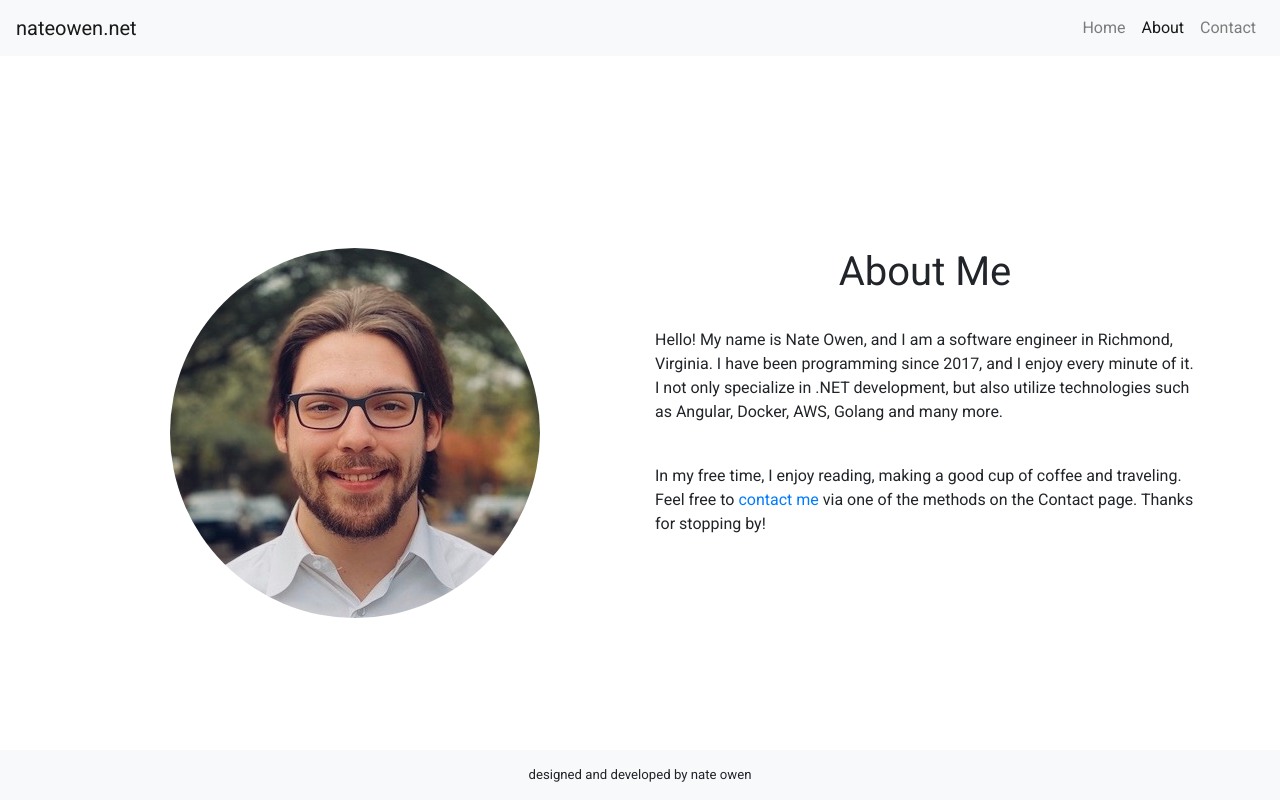
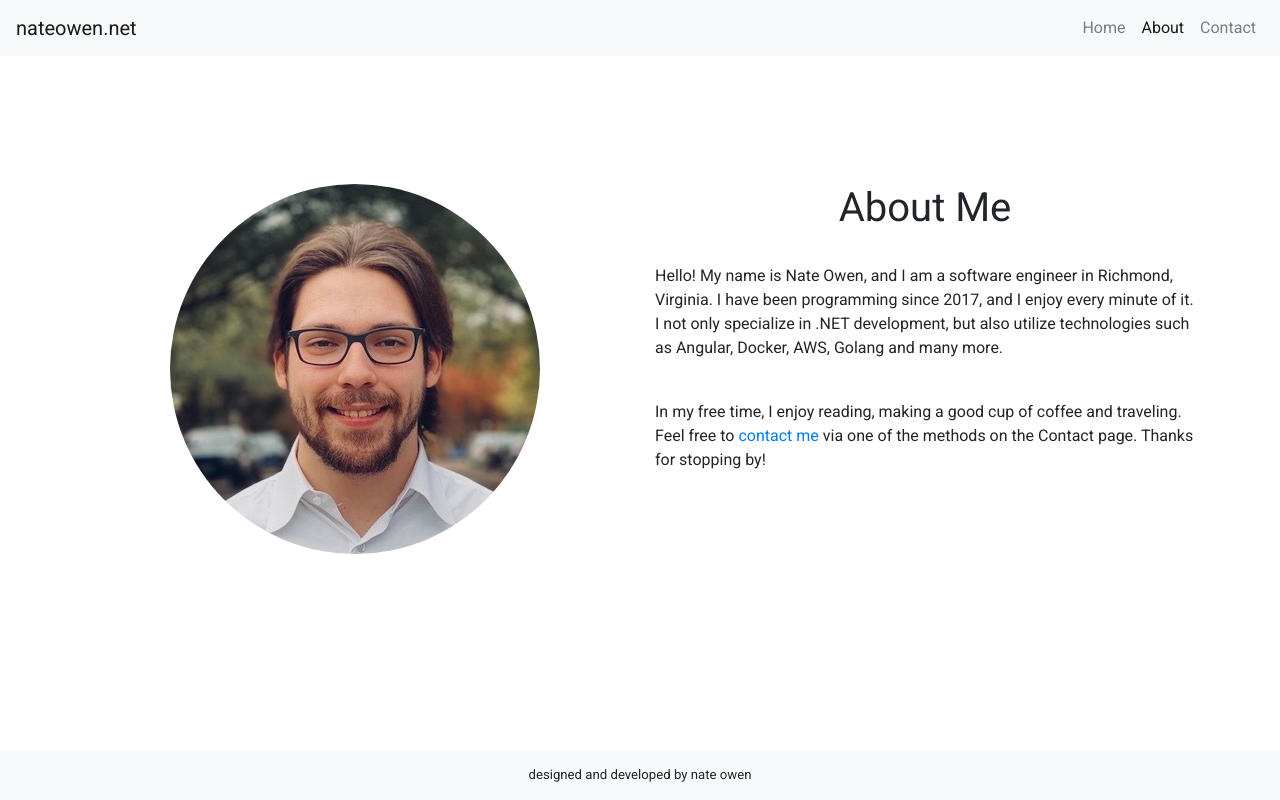
Before and after one commit to nowen458/nateowen-fe, an Angular app: page /about in a window 1280 px wide. Built offline with nearby package versions, Linux system fonts and the light colour scheme.

Commit message:
Fixing about page spacing

```diff
--- a/src/app/aboutpage/aboutpage.component.css
+++ b/src/app/aboutpage/aboutpage.component.css
@@ -12,6 +12,6 @@
 
 @media only screen and (min-width : 992px) {
     #buffer{
-        margin-top: 12em;
+        margin-top: 8em;
     }
 }
```
